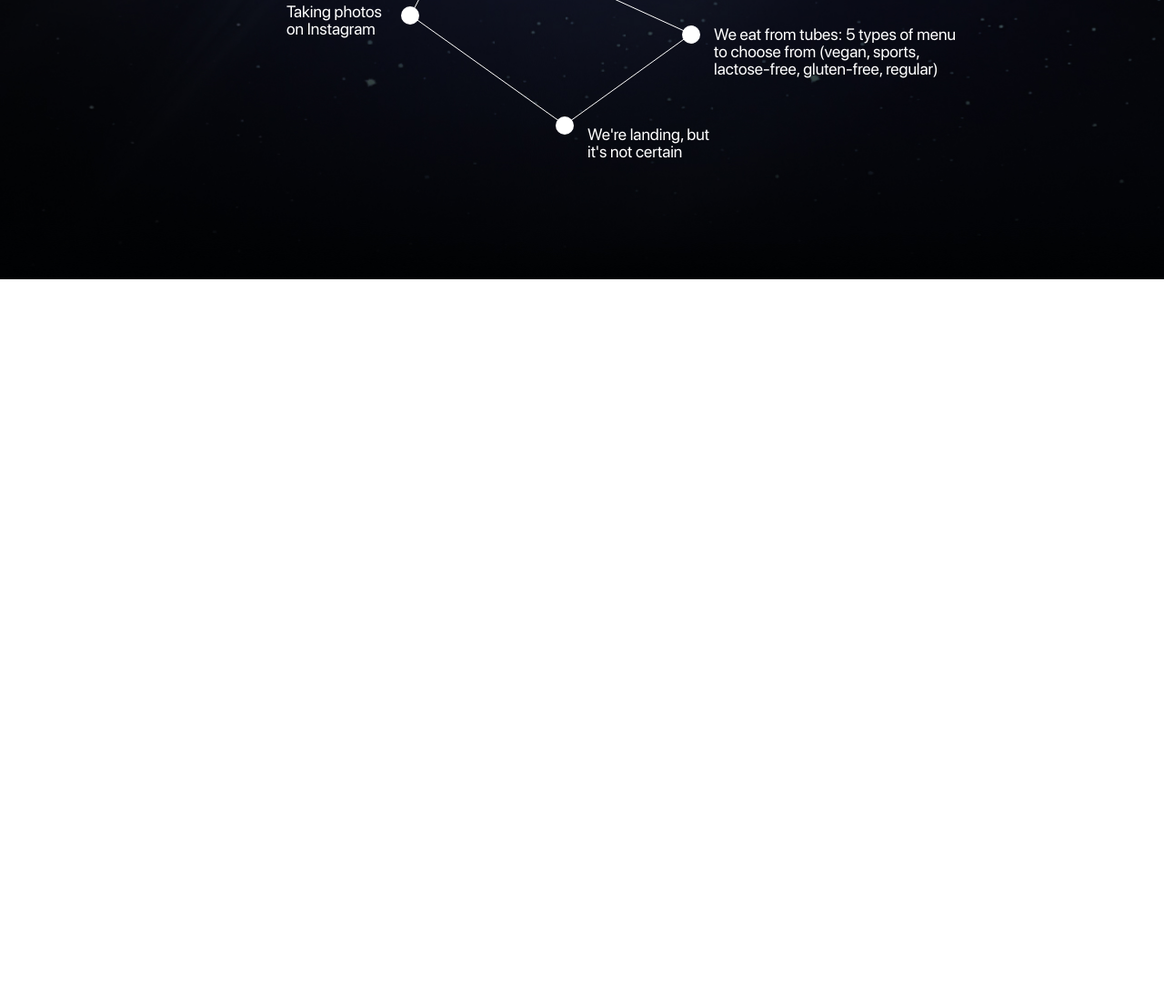
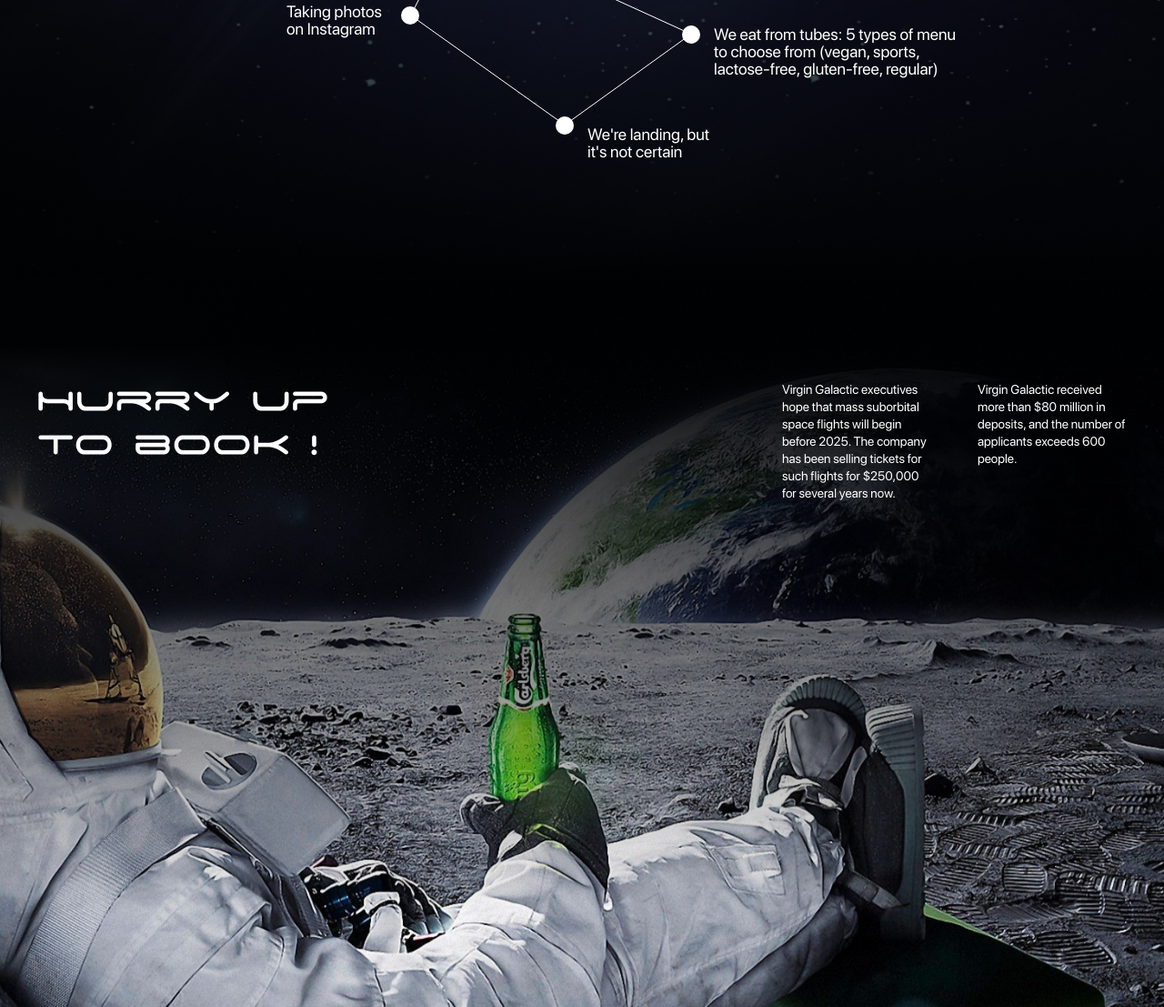
Before and after one commit to craftingweb/Space, a plain HTML site: page index.html in a window 1280 px wide. Shown: the part 4034-5141 px from the top of the page at 91% size. Before the commit the page ends 4341 px from the top, so only its background shows below. Drawn offline with nearby package versions, Linux system fonts and the light colour scheme; files whose address does not match are found by name.

Commit message:
book section

```diff
--- a/css/style.css
+++ b/css/style.css
@@ -294,3 +294,28 @@
 foreignObject {
   text-align: left;
 }
+
+.to-book {
+  background-image: url("/images/to-book.jpg");
+  background-size: cover;
+  background-position: top center;
+  background-repeat: no-repeat;
+  min-height: 100vh;
+}
+
+.to-book__inner {
+  display: flex;
+  justify-content: space-between;
+}
+
+.to-book__desc {
+  margin-top: 112px;
+  display: flex;
+  justify-content: flex-end;
+  gap: 50px;
+}
+
+.to-book__text {
+  width: 165px;
+  font-size: 14px;
+}
--- a/index.html
+++ b/index.html
@@ -354,6 +354,24 @@
           </div>
         </div>
       </section>
+      <section class="to-book">
+        <div class="container">
+          <div class="to-book__inner">
+            <h2 class="title">Hurry up <br />to book !</h2>
+            <div class="to-book__desc">
+              <p class="to-book__text">
+                Virgin Galactic executives hope that mass suborbital space
+                flights will begin before 2025. The company has been selling
+                tickets for such flights for $250,000 for several years now.
+              </p>
+              <p class="to-book__text">
+                Virgin Galactic received more than $80 million in deposits, and
+                the number of applicants exceeds 600 people.
+              </p>
+            </div>
+          </div>
+        </div>
+      </section>
     </main>
     <script src="https://ajax.googleapis.com/ajax/libs/jquery/3.4.1/jquery.min.js"></script>
     <script src="js/slick.min.js"></script>
```
Also changed, not shown: images/to-book.jpg (added).
